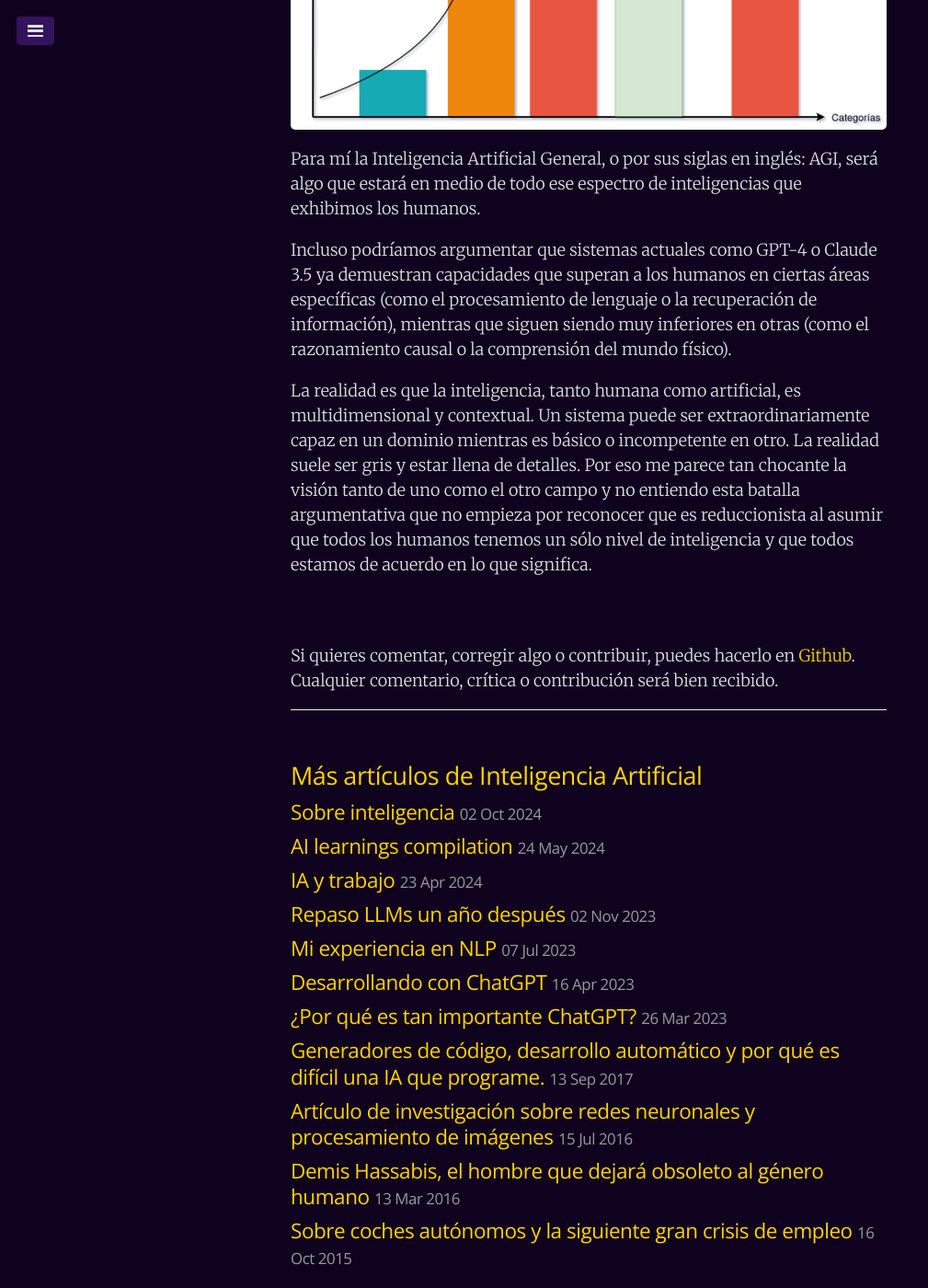
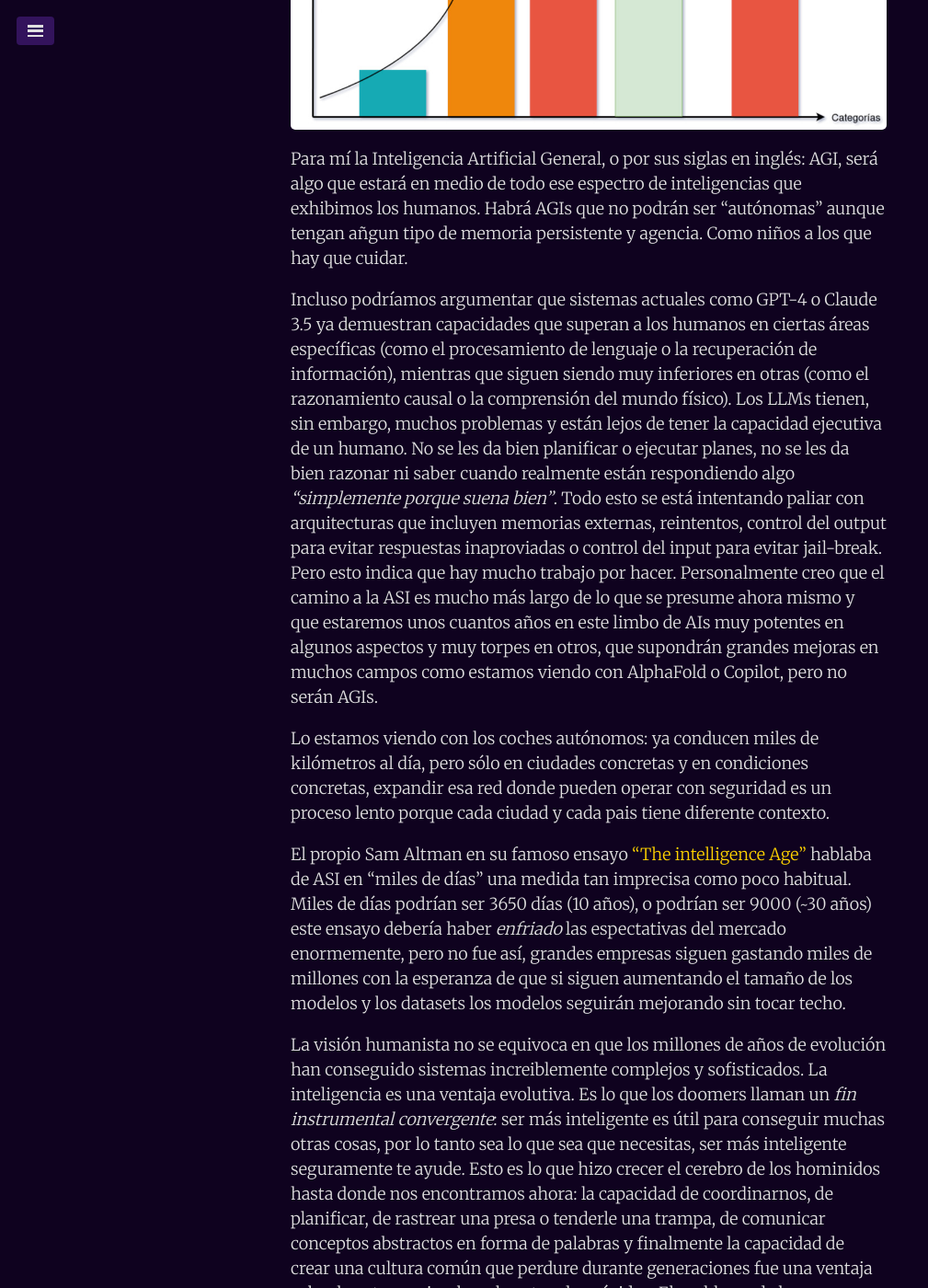
Before and after one commit to juanmirod/juanmirod.github.io, a Jekyll site: the page built from _posts/2024-10-02-sobre-inteligencia.md, in a window 1280 px wide and 1400 px high, scrolled down 9071 px. Shown: the whole window at 92% size, without its empty margins (0-1009 px from the left). Built offline with Jekyll 4.4.1, drawn with Linux system fonts in a browser that asks for light colours; some of the changed text lies outside the part shown.

Commit message:
Añadidas aclaraciones sobre cómo pienso que evolucionará la IA en realidad.

```diff
--- a/_posts/2024-10-02-sobre-inteligencia.md
+++ b/_posts/2024-10-02-sobre-inteligencia.md
@@ -76,11 +76,17 @@ Solo el tiempo lo dirá. Pero después de ver toda la variabilidad que hay en lo
 
 ![Visión intermedia](/public/img/middle_ground.jpg)
 
-Para mí la Inteligencia Artificial General, o por sus siglas en inglés: AGI, será algo que estará en medio de todo ese espectro de inteligencias que exhibimos los humanos.
+Para mí la Inteligencia Artificial General, o por sus siglas en inglés: AGI, será algo que estará en medio de todo ese espectro de inteligencias que exhibimos los humanos. Habrá AGIs que no podrán ser "autónomas" aunque tengan añgun tipo de memoria persistente y agencia. Como niños a los que hay que cuidar.
 
-Incluso podríamos argumentar que sistemas actuales como GPT-4 o Claude 3.5 ya demuestran capacidades que superan a los humanos en ciertas áreas específicas (como el procesamiento de lenguaje o la recuperación de información), mientras que siguen siendo muy inferiores en otras (como el razonamiento causal o la comprensión del mundo físico).
+Incluso podríamos argumentar que sistemas actuales como GPT-4 o Claude 3.5 ya demuestran capacidades que superan a los humanos en ciertas áreas específicas (como el procesamiento de lenguaje o la recuperación de información), mientras que siguen siendo muy inferiores en otras (como el razonamiento causal o la comprensión del mundo físico). Los LLMs tienen, sin embargo, muchos problemas y están lejos de tener la capacidad ejecutiva de un humano. No se les da bien planificar o ejecutar planes, no se les da bien razonar ni saber cuando realmente están respondiendo algo _"simplemente porque suena bien"_. Todo esto se está intentando paliar con arquitecturas que incluyen memorias externas, reintentos, control del output para evitar respuestas inaproviadas o control del input para evitar jail-break. Pero esto indica que hay mucho trabajo por hacer. Personalmente creo que el camino a la ASI es mucho más largo de lo que se presume ahora mismo y que estaremos unos cuantos años en este limbo de AIs muy potentes en algunos aspectos y muy torpes en otros, que supondrán grandes mejoras en muchos campos como estamos viendo con AlphaFold o Copilot, pero no serán AGIs.
 
-La realidad es que la inteligencia, tanto humana como artificial, es multidimensional y contextual. Un sistema puede ser extraordinariamente capaz en un dominio mientras es básico o incompetente en otro. La realidad suele ser gris y estar llena de detalles. Por eso me parece tan chocante la visión tanto de uno como el otro campo y no entiendo esta batalla argumentativa que no empieza por reconocer que es reduccionista al asumir que todos los humanos tenemos un sólo nivel de inteligencia y que todos estamos de acuerdo en lo que significa.
+Lo estamos viendo con los coches autónomos: ya conducen miles de kilómetros al día, pero sólo en ciudades concretas y en condiciones concretas, expandir esa red donde pueden operar con seguridad es un proceso lento porque cada ciudad y cada pais tiene diferente contexto.
+
+El propio Sam Altman en su famoso ensayo ["The intelligence Age"](https://ia.samaltman.com/) hablaba de ASI en "miles de días" una medida tan imprecisa como poco habitual. Miles de días podrían ser 3650 días (10 años), o podrían ser 9000 (~30 años) este ensayo debería haber _enfriado_ las espectativas del mercado enormemente, pero no fue así, grandes empresas siguen gastando miles de millones con la esperanza de que si siguen aumentando el tamaño de los modelos y los datasets los modelos seguirán mejorando sin tocar techo.
+
+La visión humanista no se equivoca en que los millones de años de evolución han conseguido sistemas increiblemente complejos y sofisticados. La inteligencia es una ventaja evolutiva. Es lo que los doomers llaman un _fin instrumental convergente_: ser más inteligente es útil para conseguir muchas otras cosas, por lo tanto sea lo que sea que necesitas, ser más inteligente seguramente te ayude. Esto es lo que hizo crecer el cerebro de los hominidos hasta donde nos encontramos ahora: la capacidad de coordinarnos, de planificar, de rastrear una presa o tenderle una trampa, de comunicar conceptos abstractos en forma de palabras y finalmente la capacidad de crear una cultura común que perdure durante generaciones fue una ventaja sobre los otros animales y los otros homínidos. El problema de los humanistas es pensar que nosotros somos el tope o que la IA nunca podrá llegar a donde estamos y sobrepasarnos en muchos aspectos.
+
+La realidad es que la inteligencia, tanto humana como artificial, es multidimensional, multisensorial y contextual. Un sistema puede ser extraordinariamente capaz en un dominio mientras es básico o incompetente en otro. Por eso me parece tan chocante la visión tanto de uno como el otro campo y no entiendo esta batalla argumentativa que no empieza por reconocer que es reduccionista al asumir que todos los humanos tenemos un sólo nivel de inteligencia y que todos estamos de acuerdo en lo que significa.
 
 [1]: https://dl.acm.org/doi/10.1145/3442188.3445922
 [2]: https://arxiv.org/abs/2210.13589
```
